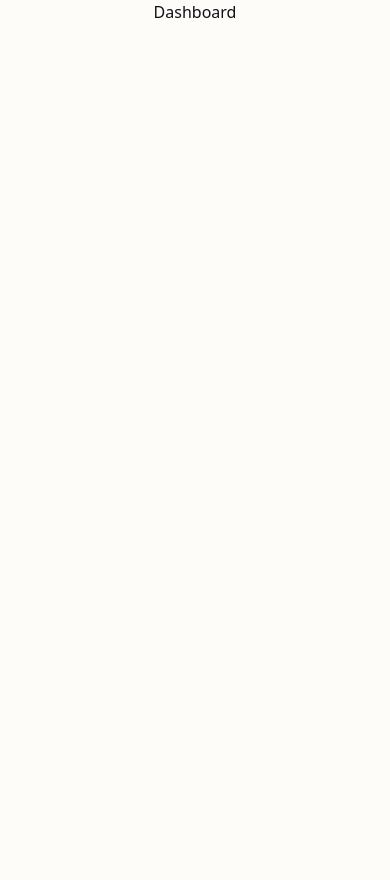
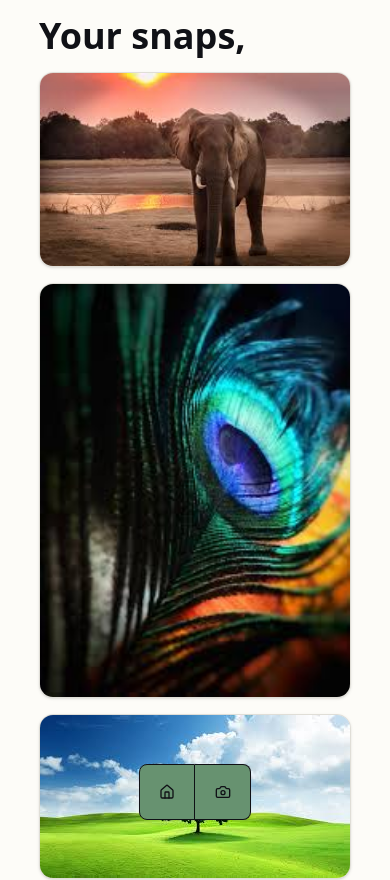
Before and after one commit to BigFudge420/Interior-Scanner, a React (Vite) app in the folder client/: page /dashboard in a window 390 px wide. Shown: the top 880 px of the page. Before the commit the page ends 844 px from the top, so only its background shows below. Built offline with nearby package versions, Linux system fonts and the light colour scheme.

Commit message:
feat: add mobile-friendly dashboard layout for saved scans

```diff
--- a/client/package.json
+++ b/client/package.json
@@ -12,6 +12,7 @@
   "dependencies": {
     "@radix-ui/react-checkbox": "^1.3.3",
     "@radix-ui/react-label": "^2.1.8",
+    "@radix-ui/react-separator": "^1.1.8",
     "@radix-ui/react-slot": "^1.2.4",
     "@tailwindcss/vite": "^4.1.18",
     "class-variance-authority": "^0.7.1",
--- /dev/null
+++ b/client/src/components/ui/button-group.tsx
@@ -0,0 +1,83 @@
+import { Slot } from "@radix-ui/react-slot"
+import { cva, type VariantProps } from "class-variance-authority"
+
+import { cn } from "@/lib/utils"
+import { Separator } from "@/components/ui/separator"
+
+const buttonGroupVariants = cva(
+  "flex w-fit items-stretch [&>*]:focus-visible:z-10 [&>*]:focus-visible:relative [&>[data-slot=select-trigger]:not([class*='w-'])]:w-fit [&>input]:flex-1 has-[select[aria-hidden=true]:last-child]:[&>[data-slot=select-trigger]:last-of-type]:rounded-r-md has-[>[data-slot=button-group]]:gap-2",
+  {
+    variants: {
+      orientation: {
+        horizontal:
+          "[&>*:not(:first-child)]:rounded-l-none [&>*:not(:first-child)]:border-l-0 [&>*:not(:last-child)]:rounded-r-none",
+        vertical:
+          "flex-col [&>*:not(:first-child)]:rounded-t-none [&>*:not(:first-child)]:border-t-0 [&>*:not(:last-child)]:rounded-b-none",
+      },
+    },
+    defaultVariants: {
+      orientation: "horizontal",
+    },
+  }
+)
+
+function ButtonGroup({
+  className,
+  orientation,
+  ...props
+}: React.ComponentProps<"div"> & VariantProps<typeof buttonGroupVariants>) {
+  return (
+    <div
+      role="group"
+      data-slot="button-group"
+      data-orientation={orientation}
+      className={cn(buttonGroupVariants({ orientation }), className)}
+      {...props}
+    />
+  )
+}
+
+function ButtonGroupText({
+  className,
+  asChild = false,
+  ...props
+}: React.ComponentProps<"div"> & {
+  asChild?: boolean
+}) {
+  const Comp = asChild ? Slot : "div"
+
+  return (
+    <Comp
+      className={cn(
+        "bg-muted flex items-center gap-2 rounded-md border px-4 text-sm font-medium shadow-xs [&_svg]:pointer-events-none [&_svg:not([class*='size-'])]:size-4",
+        className
+      )}
+      {...props}
+    />
+  )
+}
+
+function ButtonGroupSeparator({
+  className,
+  orientation = "vertical",
+  ...props
+}: React.ComponentProps<typeof Separator>) {
+  return (
+    <Separator
+      data-slot="button-group-separator"
+      orientation={orientation}
+      className={cn(
+        "bg-input relative !m-0 self-stretch data-[orientation=vertical]:h-auto",
+        className
+      )}
+      {...props}
+    />
+  )
+}
+
+export {
+  ButtonGroup,
+  ButtonGroupSeparator,
+  ButtonGroupText,
+  buttonGroupVariants,
+}
--- a/client/src/components/ui/button.tsx
+++ b/client/src/components/ui/button.tsx
@@ -13,7 +13,7 @@ const buttonVariants = cva(
         destructive:
           "bg-destructive text-white hover:bg-destructive/90 focus-visible:ring-destructive/20 dark:focus-visible:ring-destructive/40 dark:bg-destructive/60",
         outline:
-          "border bg-background shadow-xs hover:bg-accent hover:text-accent-foreground dark:bg-input/30 dark:border-input dark:hover:bg-input/50",
+          "border border-foreground bg-primary shadow-xs hover:bg-accent hover:text-accent-foreground dark:bg-input/30 dark:border-input dark:hover:bg-input/50",
         secondary:
           "bg-secondary text-secondary-foreground hover:bg-secondary/80",
         ghost:
--- /dev/null
+++ b/client/src/components/ui/card.tsx
@@ -0,0 +1,92 @@
+import * as React from "react"
+
+import { cn } from "@/lib/utils"
+
+function Card({ className, ...props }: React.ComponentProps<"div">) {
+  return (
+    <div
+      data-slot="card"
+      className={cn(
+        "bg-card text-card-foreground flex flex-col gap-6 rounded-xl border py-6 shadow-sm",
+        className
+      )}
+      {...props}
+    />
+  )
+}
+
+function CardHeader({ className, ...props }: React.ComponentProps<"div">) {
+  return (
+    <div
+      data-slot="card-header"
+      className={cn(
+        "@container/card-header grid auto-rows-min grid-rows-[auto_auto] items-start gap-2 px-6 has-data-[slot=card-action]:grid-cols-[1fr_auto] [.border-b]:pb-6",
+        className
+      )}
+      {...props}
+    />
+  )
+}
+
+function CardTitle({ className, ...props }: React.ComponentProps<"div">) {
+  return (
+    <div
+      data-slot="card-title"
+      className={cn("leading-none font-semibold", className)}
+      {...props}
+    />
+  )
+}
+
+function CardDescription({ className, ...props }: React.ComponentProps<"div">) {
+  return (
+    <div
+      data-slot="card-description"
+      className={cn("text-muted-foreground text-sm", className)}
+      {...props}
+    />
+  )
+}
+
+function CardAction({ className, ...props }: React.ComponentProps<"div">) {
+  return (
+    <div
+      data-slot="card-action"
+      className={cn(
+        "col-start-2 row-span-2 row-start-1 self-start justify-self-end",
+        className
+      )}
+      {...props}
+    />
+  )
+}
+
+function CardContent({ className, ...props }: React.ComponentProps<"div">) {
+  return (
+    <div
+      data-slot="card-content"
+      className={cn("px-6", className)}
+      {...props}
+    />
+  )
+}
+
+function CardFooter({ className, ...props }: React.ComponentProps<"div">) {
+  return (
+    <div
+      data-slot="card-footer"
+      className={cn("flex items-center px-6 [.border-t]:pt-6", className)}
+      {...props}
+    />
+  )
+}
+
+export {
+  Card,
+  CardHeader,
+  CardFooter,
+  CardTitle,
+  CardAction,
+  CardDescription,
+  CardContent,
+}
--- /dev/null
+++ b/client/src/components/ui/separator.tsx
@@ -0,0 +1,26 @@
+import * as React from "react"
+import * as SeparatorPrimitive from "@radix-ui/react-separator"
+
+import { cn } from "@/lib/utils"
+
+function Separator({
+  className,
+  orientation = "horizontal",
+  decorative = true,
+  ...props
+}: React.ComponentProps<typeof SeparatorPrimitive.Root>) {
+  return (
+    <SeparatorPrimitive.Root
+      data-slot="separator"
+      decorative={decorative}
+      orientation={orientation}
+      className={cn(
+        "bg-border shrink-0 data-[orientation=horizontal]:h-px data-[orientation=horizontal]:w-full data-[orientation=vertical]:h-full data-[orientation=vertical]:w-px",
+        className
+      )}
+      {...props}
+    />
+  )
+}
+
+export { Separator }
--- a/client/src/pages/Dashboard.tsx
+++ b/client/src/pages/Dashboard.tsx
@@ -1,7 +1,38 @@
+import { useScans } from "@/hooks/useScans";
+import { Card, CardContent } from "@/components/ui/card";
+import { Button } from "@/components/ui/button";
+import { ButtonGroup } from "@/components/ui/button-group";
+import { House, Camera } from "lucide-react";
+import { useNavigate } from "react-router-dom";
+
 export default function Dashboard() {
-    return (
-        <>
-            <h1>Dashboard</h1>
-        </>
-    )
+  const { scans } = useScans();
+  const nav = useNavigate()
+
+  return (
+    <div className="relative">
+      <h2 className="text-4xl my-4 font-semibold">Your snaps,</h2>
+      <div className="my-4 grid grid-cols-1 gap-4 items-start sm:grid-cols-2 lg:grid-cols-3">
+        {scans.map((scan) => (
+          <Card key={scan.id} className="p-0 overflow-hidden">
+            <CardContent className="p-0">
+              <img
+                src={scan.imageURL}
+                alt="Room scan"
+                className="block w-full h-auto"
+              />
+            </CardContent>
+          </Card>
+        ))}
+      </div>
+        <ButtonGroup className="fixed left-6/12 bottom-6 -translate-x-1/2 z-50">
+            <Button size={"icon"} variant={"outline"} className="h-14 w-14" onClick={() => nav('/')}>
+                <House />
+            </Button>
+            <Button size="icon" variant={"outline"} className="h-14 w-14" onClick={() => nav('/scanner')}>
+                <Camera />
+            </Button>
+        </ButtonGroup>
+    </div>
+  );
 }
--- a/client/src/pages/Login.tsx
+++ b/client/src/pages/Login.tsx
@@ -12,7 +12,7 @@ export default function Login() {
 
     return (
         <div className="bg-background min-h-screen flex justify-center items-center min-w-screen">
-            <div className="bg-background rounded-2xl shadow-lg shadow-muted-foreground p-8 space-y-6 w-full max-w-md">
+            <div className="bg-background rounded-2xl m-5 shadow-lg shadow-muted-foreground p-8 space-y-6 w-full max-w-md">
                 <div className="text-center space-y-2">
                     <h2 className="text-3xl font-bold tracking-tighter">Welcome Back!</h2>
                     <p className="text-muted-foreground">Enter your credentials to access your account</p>
```
Also changed, not shown: 1 other file (tests, documents, lock files or other folders).
